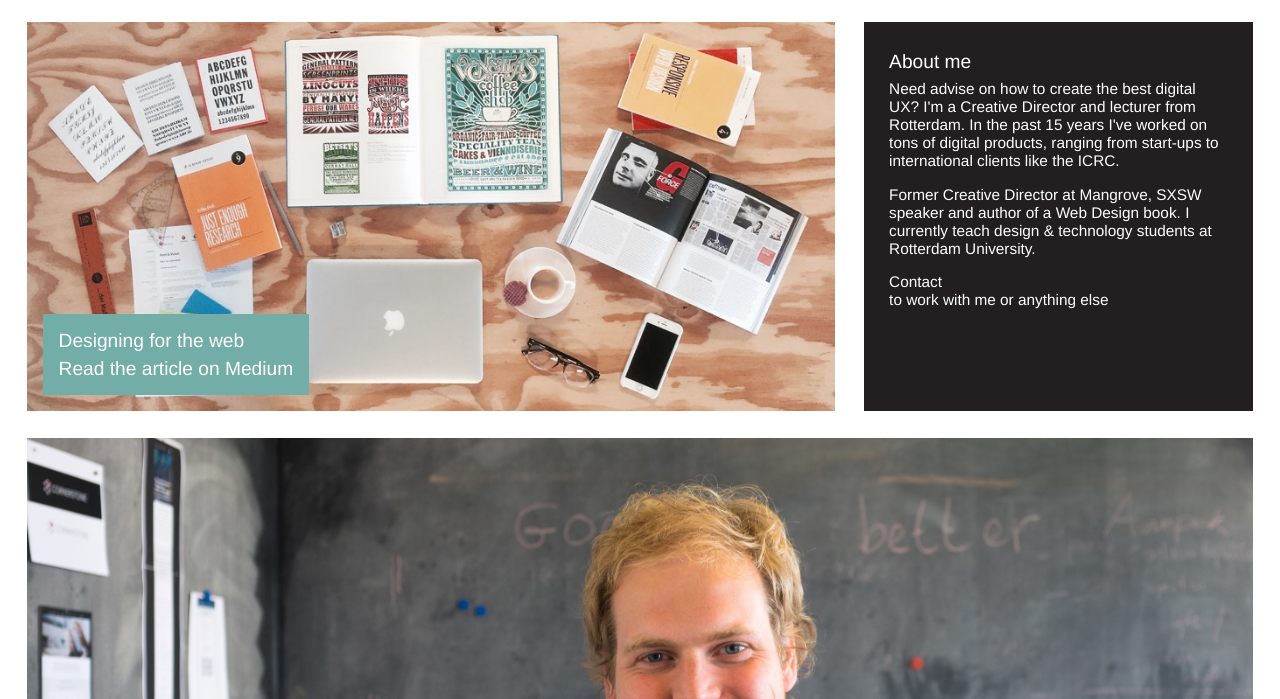
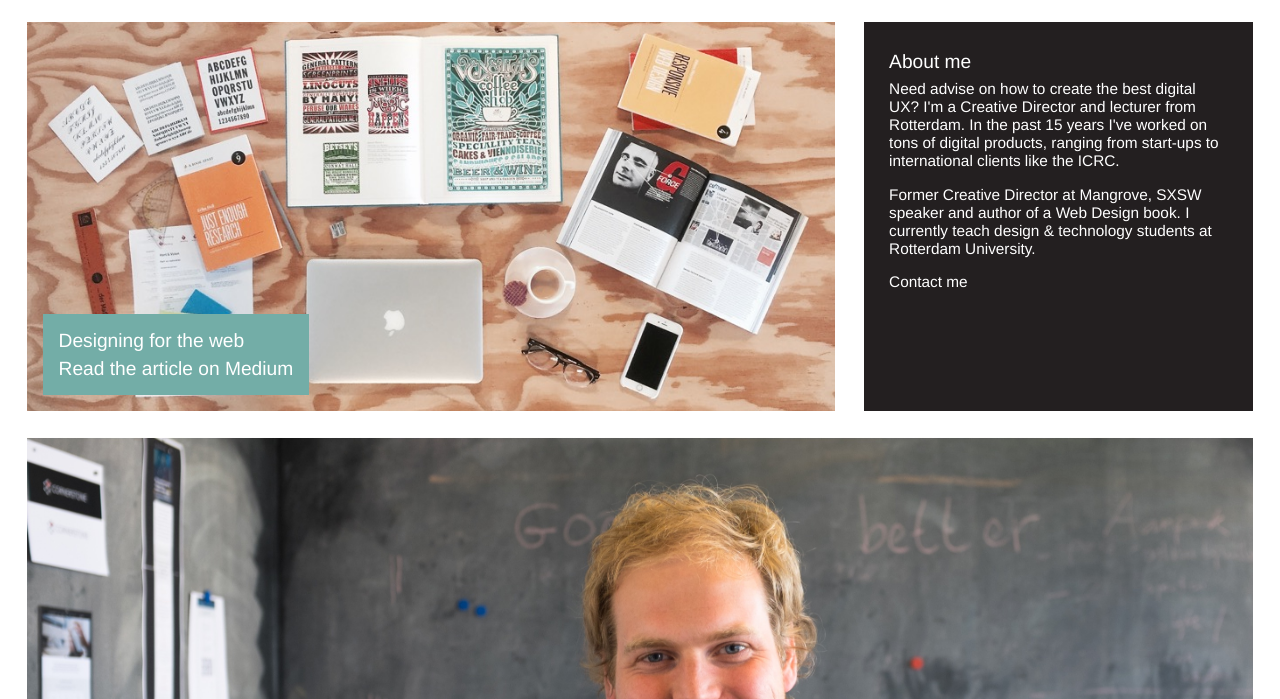
Before and after one commit to rubenbos/rubenbos, a plain HTML site: page index.html in a window 1280 px wide. Shown: the part 101-800 px from the top of the page. Drawn offline with Linux system fonts and the light colour scheme; a web font is replaced by a local one.

Commit message:
contact change

```diff
--- a/index.html
+++ b/index.html
@@ -36,7 +36,7 @@
 		    		<h2>About me</h2>
 					<p>Need advise on how to create the best digital UX? I'm a Creative Director and lecturer from Rotterdam. In the past 15 years I've worked on tons of digital products, ranging from start-ups to international clients like the <a href="http://icrc.org">ICRC</a>.</p>
 					<p>Former Creative Director at <a href="http://mangrove.com">Mangrove</a>, SXSW speaker and author of a <a href="https://www.bol.com/nl/p/webdesign-rules/1001004005866978/?bltg=itm_event%3Dclick%26mcm_ccd%3DVIOT%26mcm_refdate%3D20140507%26mcm_cstep%3D1%26slt_subch%3Dopn1%26mmt_id%3DWBOxWApidyYAAC4XxZkAAAEE%26pg_nm%3Dmain%26slt_id%3D803%26slt_nm%3D1N-MCM-slot-opn1-mhp%26slt_pos%3DB1%26slt_owner%3Dmcm%26itm_type%3Dproduct%26itm_lp%3D0%26itm_id%3D1001004005866978%26itm_role%3Din&promo=main_803_VIOT-1N-MCM-slot-opn1-mhp_B1_product_0_1001004005866978">Web Design book</a>. I currently teach design &amp; technology students at Rotterdam University.</p>
-		    		<p><a href="https://rubenbos.wufoo.com/forms/contact-ruben/">Contact<span> to work with me or anything else</span></a></p>
+		    		<p><a href="https://rubenbos.wufoo.com/forms/contact-ruben/">Contact me</a></p>
 	    		</div>
 	    	</div>
 	    </div>
```
